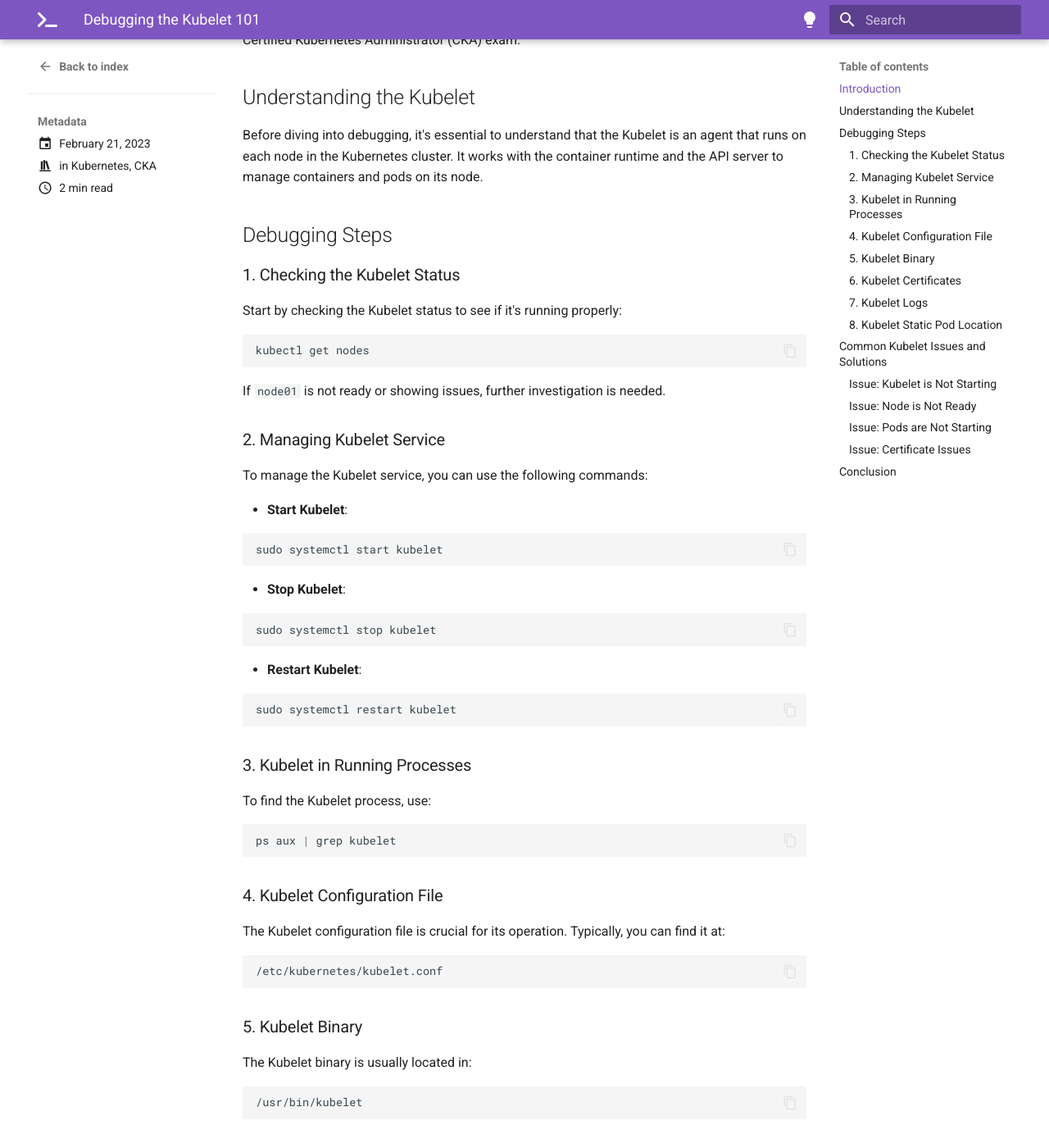
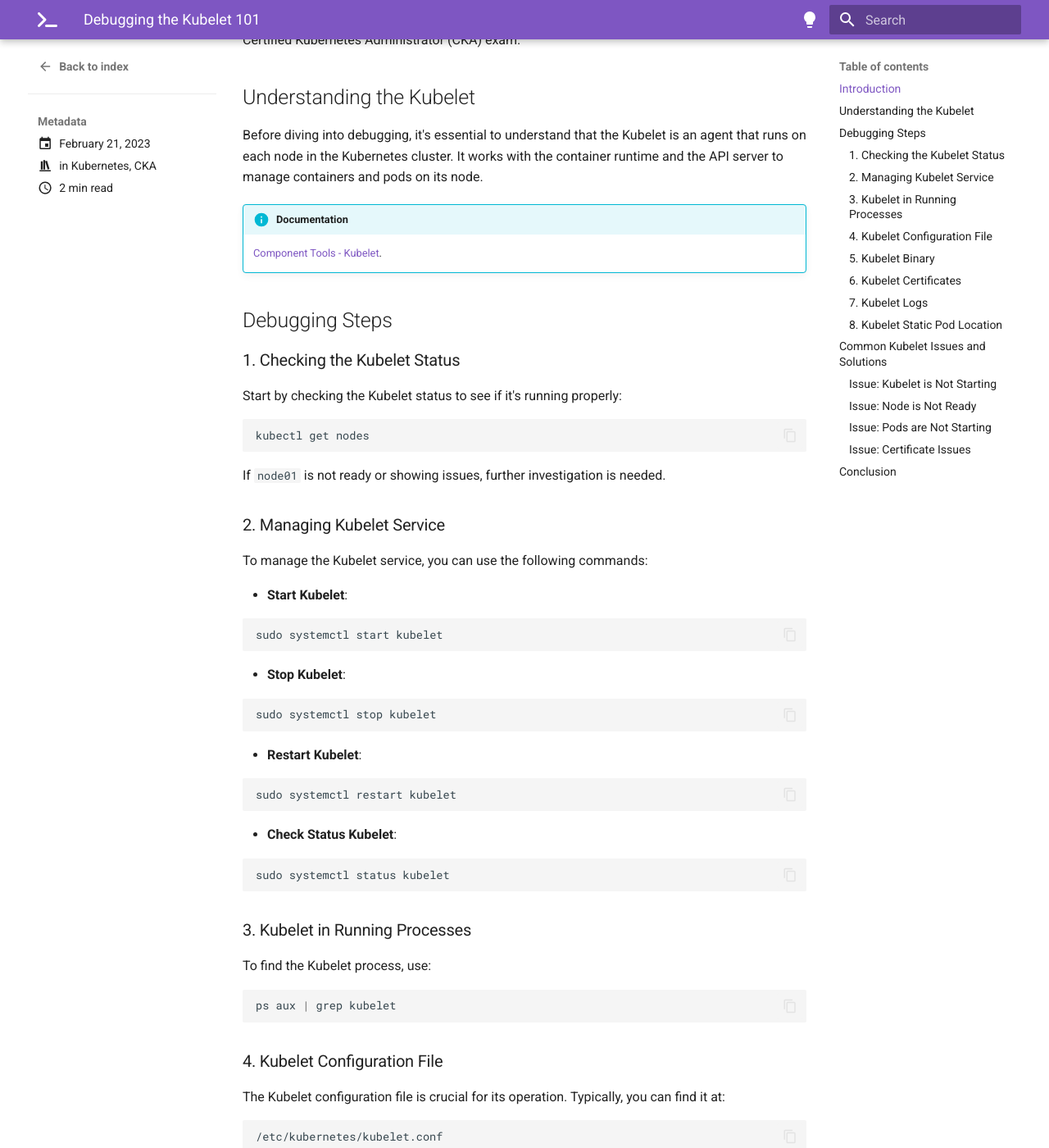
Before and after one commit to imyashkale/portfolio, an MkDocs documentation site: the page built from docs/blog/posts/cka/debug-kubelet.md, in a window 1280 px wide and 1400 px high, scrolled down 745 px. Shown: the whole window at 82% size. Built offline with MkDocs 1.6.1 and Material for MkDocs 9.7.7, drawn with Linux system fonts in a browser that asks for light colours; comment, search, counter and statistics services are not loaded.

Commit message:
CKA: Kubelet Debugging

````diff
--- a/docs/blog/posts/cka/debug-kubelet.md
+++ b/docs/blog/posts/cka/debug-kubelet.md
@@ -25,6 +25,9 @@ In the Kubernetes ecosystem, the Kubelet plays a crucial role as it operates on
 ## Understanding the Kubelet
 
 Before diving into debugging, it's essential to understand that the Kubelet is an agent that runs on each node in the Kubernetes cluster. It works with the container runtime and the API server to manage containers and pods on its node.
+
+!!! info "Documentation"
+    [Component Tools - Kubelet](https://kubernetes.io/docs/reference/command-line-tools-reference/kubelet/){:target="_blank"}.
 
 ## Debugging Steps
 
@@ -58,6 +61,12 @@ sudo systemctl stop kubelet
 
 ```bash
 sudo systemctl restart kubelet
+```
+
+- **Check Status Kubelet**:
+
+```bash
+sudo systemctl status kubelet
 ```
 
 ### 3. Kubelet in Running Processes
````
